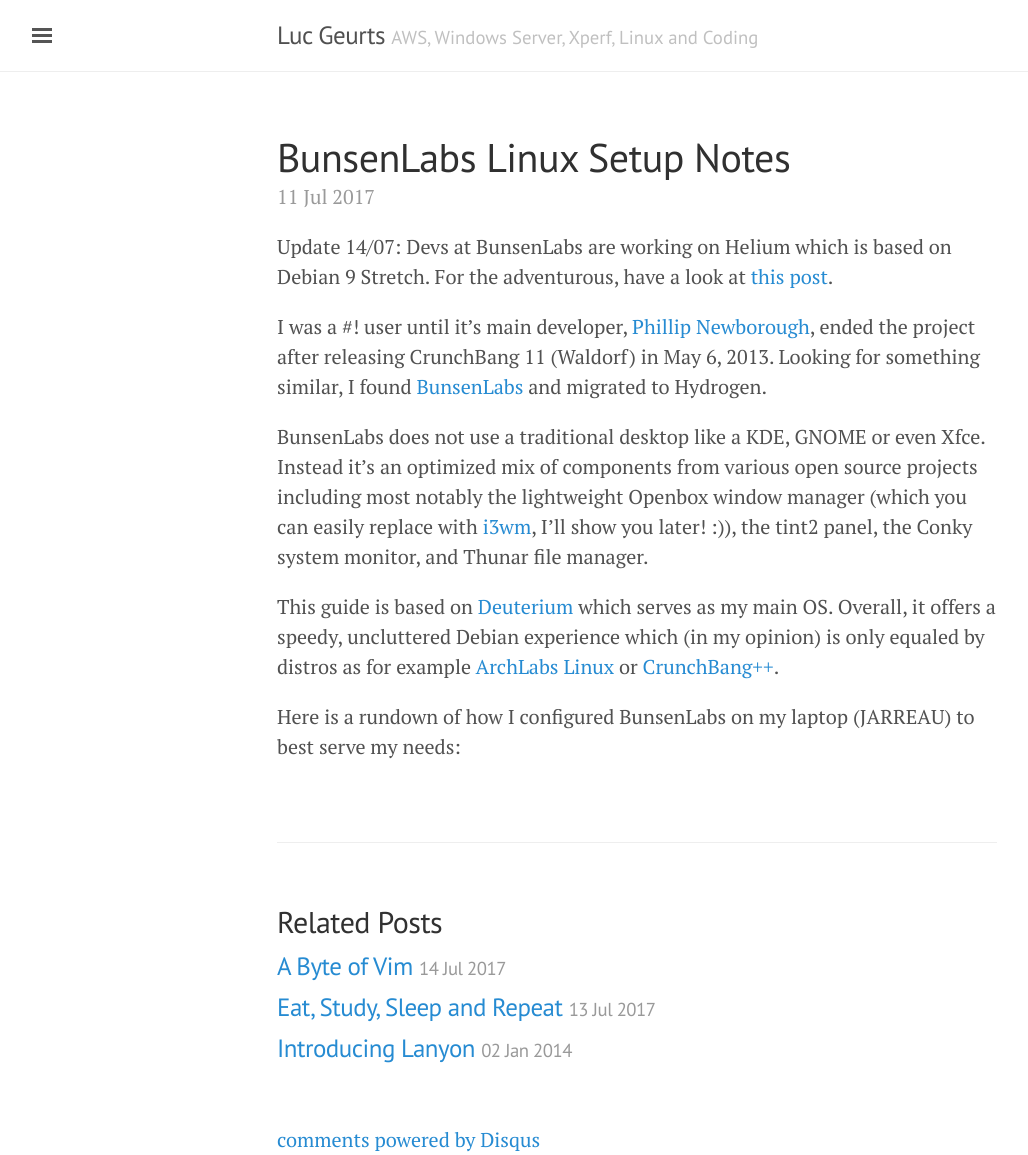
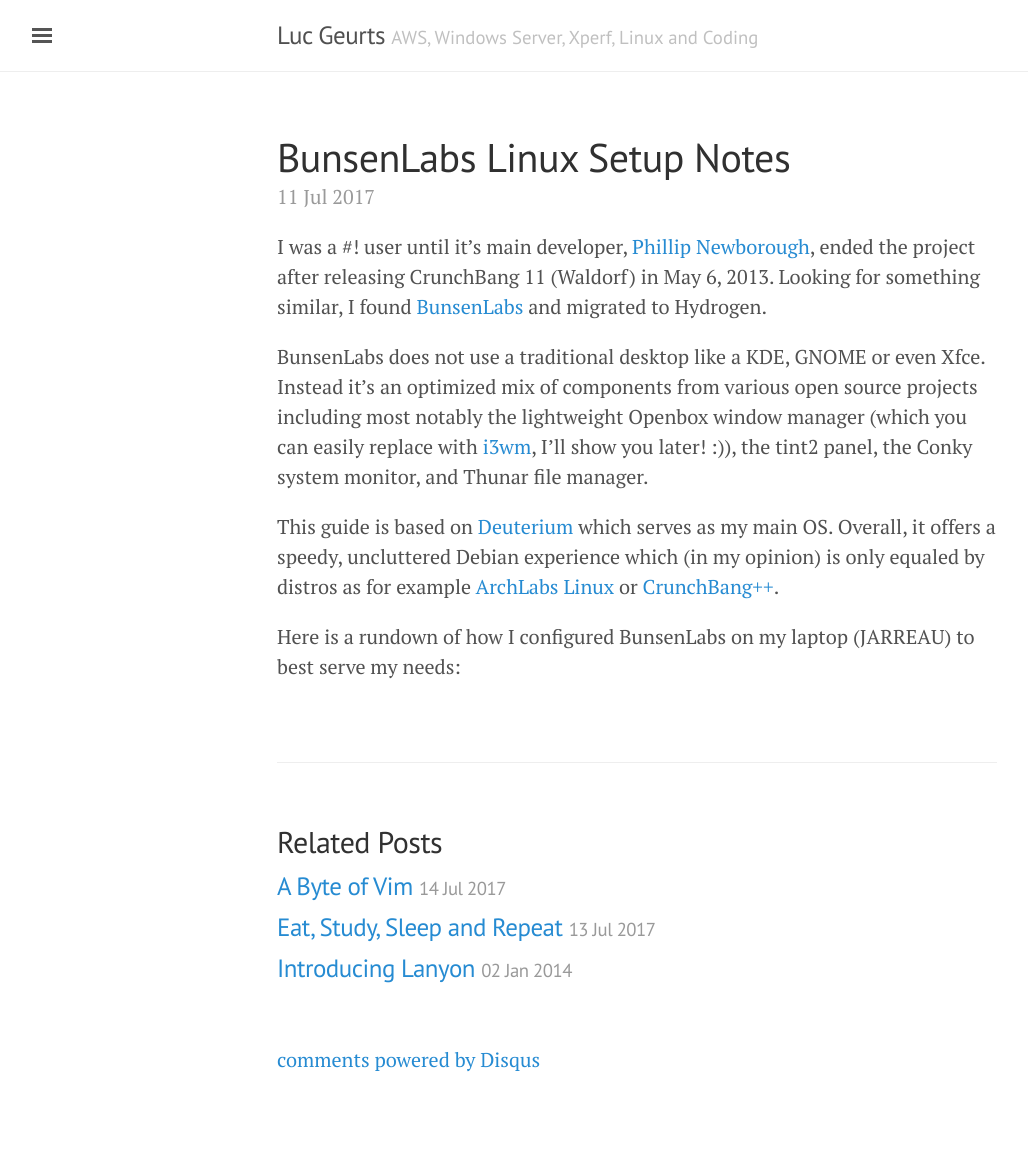
Before and after one commit to lgeurts/lgeurts.github.io, a Jekyll site: the page built from _posts/2017-07-11-bunsenlabs-linux-setup-notes.md, in a window 1280 px wide. Shown: the whole page, without its empty margins (3-1031 px from the left). Built offline with Jekyll 4.4.1, drawn with Linux system fonts in a browser that asks for light colours; comment, search, counter and statistics services are not loaded; after the commit the page ends 1075 px from its top, so only the background shows below that.

Commit message:
Update 2017-07-11-bunsenlabs-linux-setup-notes.md

```diff
--- a/_posts/2017-07-11-bunsenlabs-linux-setup-notes.md
+++ b/_posts/2017-07-11-bunsenlabs-linux-setup-notes.md
@@ -4,8 +4,6 @@
 comments: true
 tags: [ bunsenlabs linux, tutorial ]
 ---
-
-Update 14/07: Devs at BunsenLabs are working on Helium which is based on Debian 9 Stretch. For the adventurous, have a look at [this post](https://forums.bunsenlabs.org/viewtopic.php?id=3800).
 
 I was a #! user until it's main developer, [Phillip Newborough](https://corenominal.org), ended the project after releasing CrunchBang 11 (Waldorf) in May 6, 2013. Looking for something similar, I found [BunsenLabs](https://www.bunsenlabs.org/) and migrated to Hydrogen.
 
```
